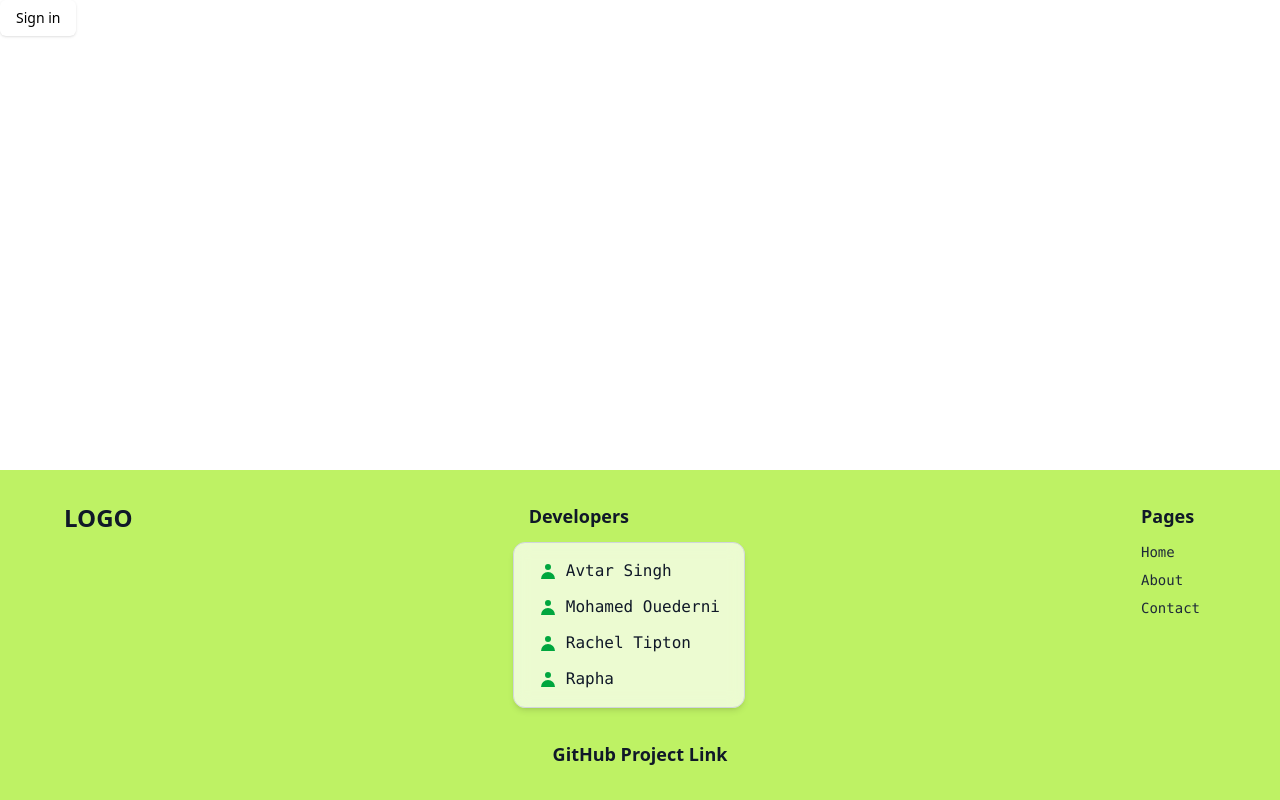
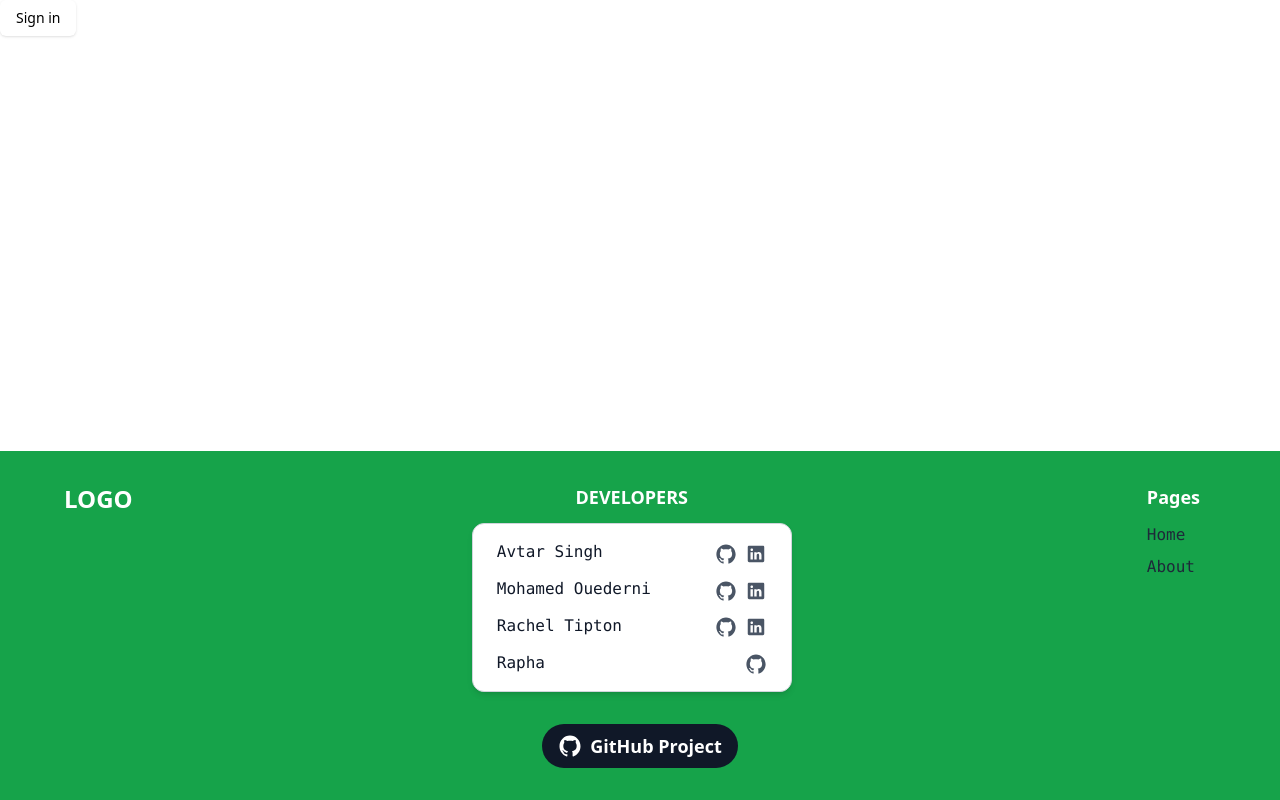
Before and after one commit to rachel-labri-tipton/mediphase-surgery-status-app, a React (Vite) app in the folder v56-team22-surgery-status-board/: page / in a window 1280 px wide. Built offline with nearby package versions, Linux system fonts and the light colour scheme.

Commit message:
feat: refactor Footer component into modular subcomponents for improved structure and maintainability

```diff
--- a/v56-team22-surgery-status-board/src/components/Footer/Footer.tsx
+++ b/v56-team22-surgery-status-board/src/components/Footer/Footer.tsx
@@ -1,124 +1,41 @@
+import DeveloperItems from './developer-items';
+import FooterLogo from './footer-logo';
+import GithubProjectLink from './github-project-link';
+import { PageList } from './page-list';
+
+const devNames = [
+  {
+    name: 'Avtar Singh',
+    github: 'https://github.com/ManpreetSL',
+    linkedin: 'https://www.linkedin.com/in/avtar-singh-uk',
+  },
+  {
+    name: 'Mohamed Ouederni',
+    github: 'https://github.com/9-barristanselmy-9',
+    linkedin: 'https://www.linkedin.com/in/mohamed-ouederni-0bb11ab4',
+  },
+  {
+    name: 'Rachel Tipton',
+    github: 'https://github.com/rachel-labri-tipton',
+    linkedin: 'https://www.linkedin.com/in/rachel-labri-tipton',
+  },
+  { name: 'Rapha', github: 'https://github.com/Excalibur097', linkedin: '' },
+];
+
+const pages = [
+  { name: 'Home', href: '#' },
+  { name: 'About', href: '#' },
+];
+
 const Footer = () => {
   return (
-    <footer className="w-full px-6 py-8 bg-[hsl(82,84.5%,67.1%)] flex flex-col justify-between items-center text-gray-800">
+    <footer className="w-full px-6 py-8 bg-[#16a34a] flex flex-col justify-between items-center text-gray-800">
       <div className="flex flex-col md:flex-row justify-between items-start w-full max-w-6xl mx-auto gap-8">
-        {/* Logo Section */}
-        <div className="my-4 md:my-0">
-          <div className="text-2xl font-bold text-gray-900">LOGO</div>
-        </div>
-
-        {/* Developers Section */}
-        <div className="my-4 md:my-0">
-          <h1 className="px-4 mb-3 text-lg font-semibold text-gray-900">
-            Developers
-          </h1>
-          <div className="flex flex-col border border-gray-300 rounded-xl gap-3 px-6 py-4 bg-white/70 backdrop-blur-sm shadow-md">
-            <div className="flex items-center gap-2 group">
-              <svg
-                className="w-5 h-5 text-green-600 group-hover:text-green-800 transition-colors"
-                fill="currentColor"
-                viewBox="0 0 20 20"
-              >
-                <path
-                  fillRule="evenodd"
-                  d="M10 9a3 3 0 100-6 3 3 0 000 6zm-7 9a7 7 0 1114 0H3z"
-                  clipRule="evenodd"
-                />
-              </svg>
-              <span className="font-mono text-base font-medium text-gray-900 group-hover:text-green-600 group-hover:scale-105 transition-all duration-200">
-                Avtar Singh
-              </span>
-            </div>
-            <div className="flex items-center gap-2 group">
-              <svg
-                className="w-5 h-5 text-green-600 group-hover:text-green-800 transition-colors"
-                fill="currentColor"
-                viewBox="0 0 20 20"
-              >
-                <path
-                  fillRule="evenodd"
-                  d="M10 9a3 3 0 100-6 3 3 0 000 6zm-7 9a7 7 0 1114 0H3z"
-                  clipRule="evenodd"
-                />
-              </svg>
-              <span className="font-mono text-base font-medium text-gray-900 group-hover:text-green-600 group-hover:scale-105 transition-all duration-200">
-                Mohamed Ouederni
-              </span>
-            </div>
-            <div className="flex items-center gap-2 group">
-              <svg
-                className="w-5 h-5 text-green-600 group-hover:text-green-800 transition-colors"
-                fill="currentColor"
-                viewBox="0 0 20 20"
-              >
-                <path
-                  fillRule="evenodd"
-                  d="M10 9a3 3 0 100-6 3 3 0 000 6zm-7 9a7 7 0 1114 0H3z"
-                  clipRule="evenodd"
-                />
-              </svg>
-              <span className="font-mono text-base font-medium text-gray-900 group-hover:text-green-600 group-hover:scale-105 transition-all duration-200">
-                Rachel Tipton
-              </span>
-            </div>
-            <div className="flex items-center gap-2 group">
-              <svg
-                className="w-5 h-5 text-green-600 group-hover:text-green-800 transition-colors"
-                fill="currentColor"
-                viewBox="0 0 20 20"
-              >
-                <path
-                  fillRule="evenodd"
-                  d="M10 9a3 3 0 100-6 3 3 0 000 6zm-7 9a7 7 0 1114 0H3z"
-                  clipRule="evenodd"
-                />
-              </svg>
-              <span className="font-mono text-base font-medium text-gray-900 group-hover:text-green-600 group-hover:scale-105 transition-all duration-200">
-                Rapha
-              </span>
-            </div>
-          </div>
-        </div>
-
-        {/* Pages Section */}
-        <div className="my-4 md:my-0">
-          <h1 className="px-4 mb-3 text-lg font-semibold text-gray-900">
-            Pages
-          </h1>
-          <div className="flex flex-col gap-2 px-4">
-            <a
-              href="#"
-              className="font-mono text-sm hover:text-green-600 transition-colors"
-            >
-              Home
-            </a>
-            <a
-              href="#"
-              className="font-mono text-sm hover:text-green-600 transition-colors"
-            >
-              About
-            </a>
-            <a
-              href="#"
-              className="font-mono text-sm hover:text-green-600 transition-colors"
-            >
-              Contact
-            </a>
-          </div>
-        </div>
+        <FooterLogo />
+        <DeveloperItems devs={devNames} />
+        <PageList pages={pages} />
       </div>
-
-      {/* GitHub Link Section */}
-      <div className="mt-8 text-center">
-        <a
-          href="https://github.com/chingu-voyages/V56-tier2-team-22"
-          target="_blank"
-          rel="noopener noreferrer"
-          className="px-4 py-2 text-lg font-semibold text-gray-900 hover:text-green-600 transition-colors"
-        >
-          GitHub Project Link
-        </a>
-      </div>
+      <GithubProjectLink />
     </footer>
   );
 };
--- /dev/null
+++ b/v56-team22-surgery-status-board/src/components/Footer/developer-items.tsx
@@ -0,0 +1,54 @@
+import { IoLogoGithub, IoLogoLinkedin } from 'react-icons/io';
+type Developer = {
+  name: string;
+  github?: string;
+  linkedin?: string;
+};
+
+type DeveloperItemsProps = {
+  devs: Developer[];
+};
+
+const DeveloperItems = ({ devs }: DeveloperItemsProps) => {
+  return (
+    <div className="my-4 md:my-0 w-xs ">
+      <h1 className="mb-3 text-lg font-bold text-white uppercase text-center">
+        Developers
+      </h1>
+      <div className="flex flex-col border border-gray-300 rounded-xl gap-3 px-6 py-4 bg-white backdrop-blur-sm shadow-md m-auto">
+        {devs.map((dev, index) => (
+          <div key={index} className="flex items-center w-full group">
+            <span className="font-mono text-base font-medium text-gray-900 group-hover:text-green-600 group-hover:scale-105 transition-all duration-200">
+              {dev.name}
+            </span>
+
+            <div className="flex items-center gap-2 ml-auto">
+              {dev.github && (
+                <a
+                  href={dev.github}
+                  target="_blank"
+                  rel="noopener noreferrer"
+                  className="text-gray-600 hover:text-green-600 transition-colors"
+                >
+                  <IoLogoGithub className="inline-block" size={22} />
+                </a>
+              )}
+              {dev.linkedin && (
+                <a
+                  href={dev.linkedin}
+                  target="_blank"
+                  rel="noopener noreferrer"
+                  className="text-gray-600 hover:text-green-600 transition-colors"
+                >
+                  <IoLogoLinkedin className="inline-block" size={22} />
+                </a>
+              )}
+            </div>
+          </div>
+        ))}
+      </div>
+    </div>
+  );
+};
+
+export default DeveloperItems;
--- /dev/null
+++ b/v56-team22-surgery-status-board/src/components/Footer/footer-logo.tsx
@@ -0,0 +1,9 @@
+const FooterLogo = () => {
+  return (
+    <div className="my-4 md:my-0">
+      <div className="text-2xl font-bold text-white">LOGO</div>
+    </div>
+  );
+};
+
+export default FooterLogo;
--- /dev/null
+++ b/v56-team22-surgery-status-board/src/components/Footer/github-project-link.tsx
@@ -0,0 +1,19 @@
+import { IoLogoGithub } from 'react-icons/io';
+
+const GithubProjectLink = () => {
+  return (
+    <div className="mt-8 text-center">
+      <a
+        href="https://github.com/chingu-voyages/V56-tier2-team-22"
+        target="_blank"
+        rel="noopener noreferrer"
+        className="inline-flex items-center gap-2 px-4 py-2 text-lg font-semibold text-white bg-gray-900 rounded-full hover:bg-gray-900/80 transition-colors"
+      >
+        <IoLogoGithub size={24} />
+        GitHub Project
+      </a>
+    </div>
+  );
+};
+
+export default GithubProjectLink;
--- /dev/null
+++ b/v56-team22-surgery-status-board/src/components/Footer/page-list.tsx
@@ -0,0 +1,27 @@
+type Page = {
+  name: string;
+  href: string;
+};
+
+type PagesListProps = {
+  pages: Page[];
+};
+
+export const PageList = ({ pages }: PagesListProps) => {
+  return (
+    <div className="my-4 md:my-0">
+      <h1 className="px-4 mb-3 text-lg font-semibold text-white ">Pages</h1>
+      <div className="flex flex-col gap-2 px-4">
+        {pages.map((page, index) => (
+          <a
+            key={index}
+            href={page.href}
+            className="font-mono text-md hover:text-white transition-colors"
+          >
+            {page.name}
+          </a>
+        ))}
+      </div>
+    </div>
+  );
+};
```
